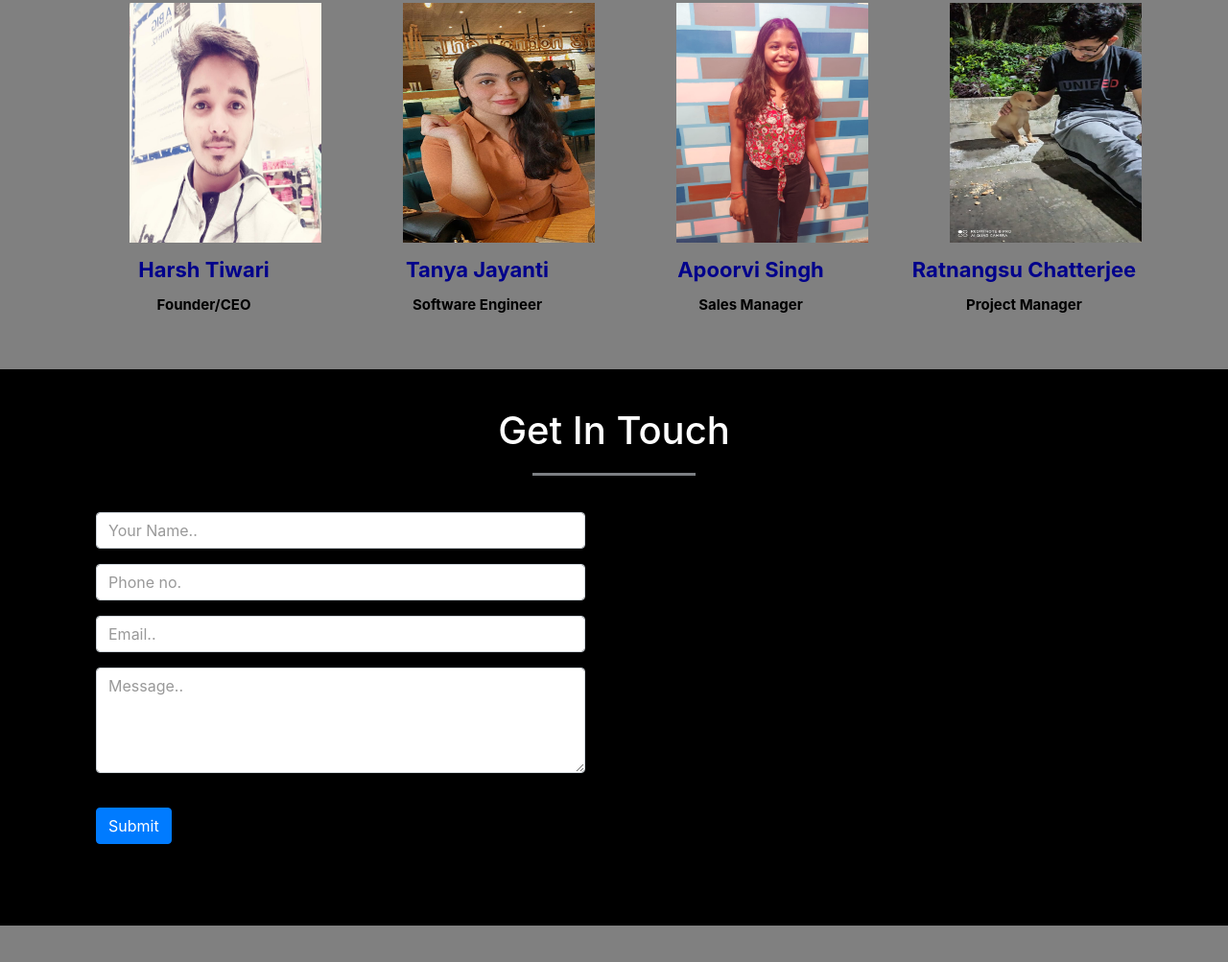
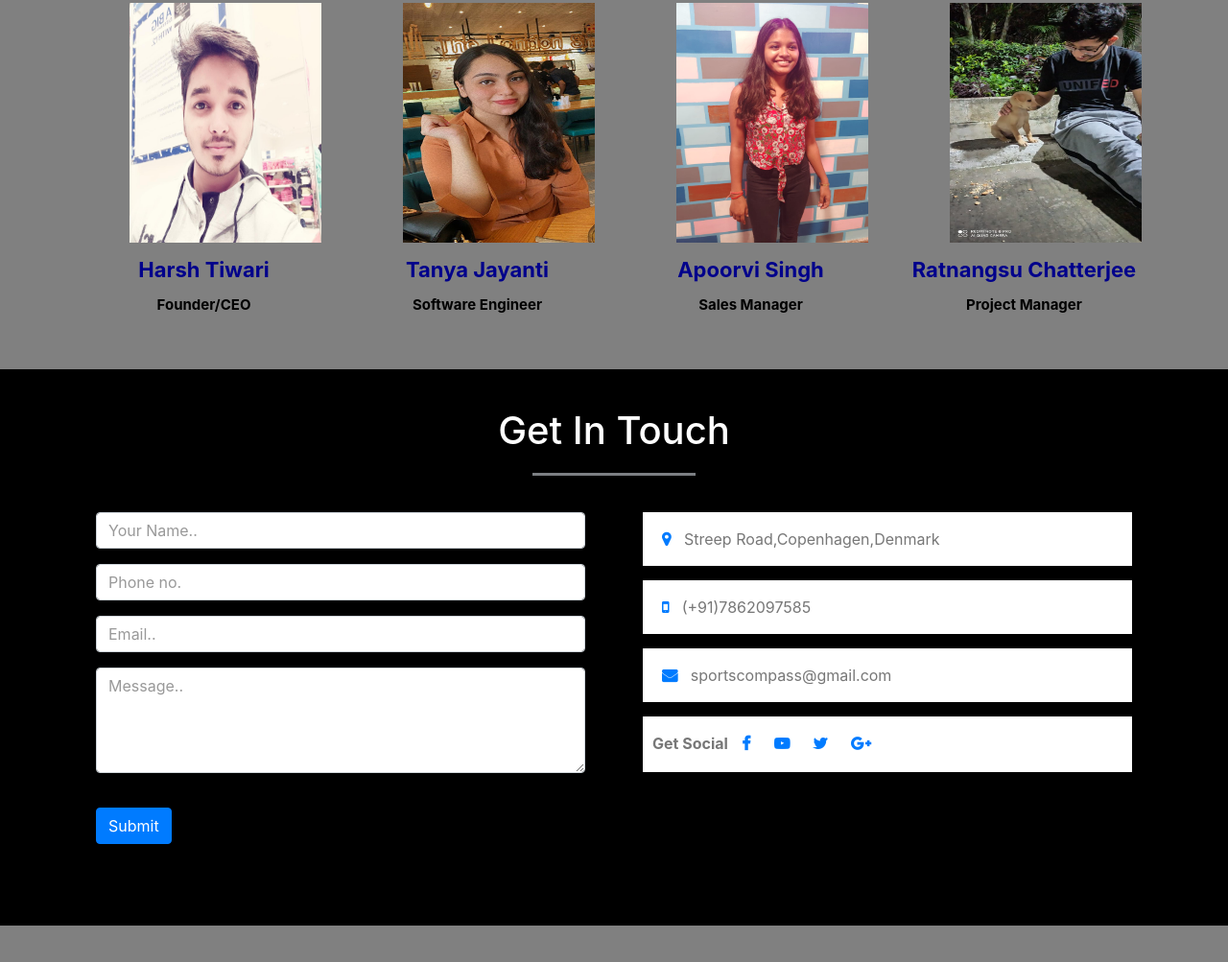
Before and after one commit to harsh1480/harsh.github.io, a plain HTML site: page index.html in a window 1280 px wide. Shown: the part 4934-5937 px from the top of the page at 96% size. Drawn offline with nearby package versions, Linux system fonts and the light colour scheme.

Commit message:
Update index.html

```diff
--- a/index.html
+++ b/index.html
@@ -1045,3 +1045,27 @@ We hope you enjoy our products as much as we enjoy offering them to you. If you
 
 				<button type="submit" class="btn btn-primary">Submit</button>
 				</form>
+			</div>
+			<div class="col-md-6 contact-info">
+				<div class="follow"><b><i class="fa fa-map-marker"></i>  </b>Streep Road,Copenhagen,Denmark</div>
+				<div class="follow"><b><i class="fa fa-mobile"></i>  </b>(+91)7862097585</div>
+				<div class="follow"><b><i class="fa fa-envelope"></i>  </b>sportscompass@gmail.com</div>
+
+
+				<div class="follow"><label><b>Get Social </b></label>
+				<a href="https://www.facebook.com/"><i class="fa fa-facebook"></i></a>
+				<a href="https://www.youtube.com/"><i class="fa fa-youtube-play"></i></a>
+				<a href="https://twitter.com/login"><i class="fa fa-twitter"></i></a>
+				<a href="https://myaccount.google.com/"><i class="fa fa-google-plus"></i></a>
+
+				</div>
+			</div>
+
+		</div>
+
+	</div>
+
+</section>
+
+</body>
+</html>
```
